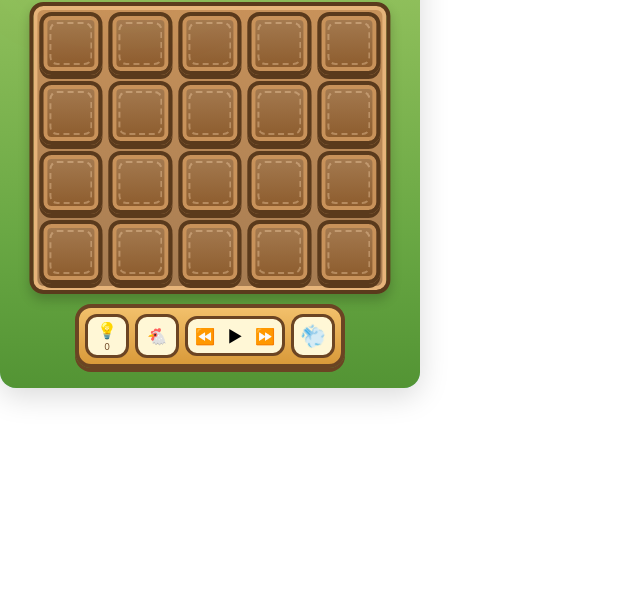
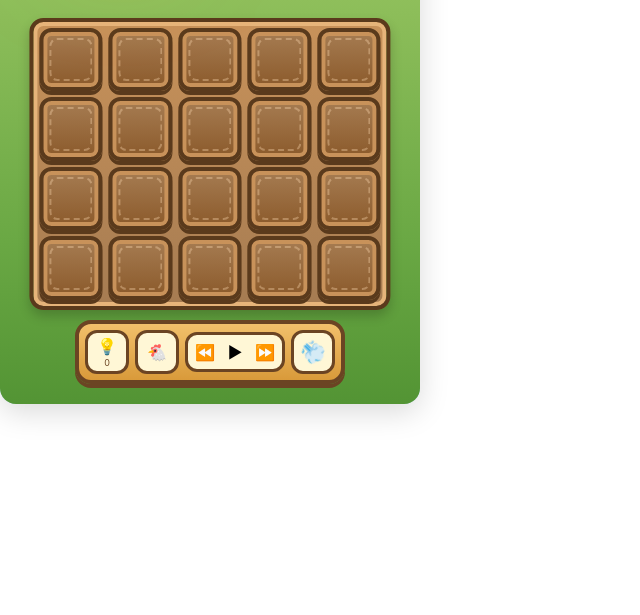
Before and after one commit to sliiu/nook-scenes, a plain HTML site: page scenes/farm/scene.html in a window 1280 px wide. Shown: the part 185-800 px from the top of the page, without its empty margins (0-640 px from the left). Drawn offline with Linux system fonts and the light colour scheme.

Commit message:
farm: drop the field a little
The field and the control row move down 16 pixels. The horizon stays
between the seed bar and the field.

Co-Authored-By: Claude Opus 5.5 <noreply@anthropic.com>

```diff
--- a/scenes/farm/scene.html
+++ b/scenes/farm/scene.html
@@ -21,7 +21,7 @@
     position: relative;
     width: 420px;
     background: #9ad8ff;
-    height: 573px;
+    height: 589px;
     overflow: hidden;
     border-radius: 16px;
     box-shadow: 0 8px 30px rgba(0,0,0,0.15);
@@ -164,7 +164,7 @@
     left: 0;
     right: 0;
     bottom: 0;
-    height: 391px;
+    height: 407px;
     z-index: 1;
     overflow: hidden;
   }
@@ -184,7 +184,7 @@
   .field-panel {
     position: absolute;
     left: 50%;
-    top: 187px;
+    top: 203px;
     width: 86%;
     transform: translateX(-50%);
     background: linear-gradient(180deg, #c8925a 0%, #a67c52 100%);
@@ -454,7 +454,7 @@
   /* 田下一排：亮度、麦克风、收音机、Wi-Fi。本机没有的藏起来。 */
   .yard {
     position: absolute;
-    top: 489px;
+    top: 505px;
     left: 50%;
     transform: translateX(-50%);
     z-index: 8;
--- a/scenes/farm/scene.json
+++ b/scenes/farm/scene.json
@@ -1,9 +1,9 @@
 {
   "id": "farm",
   "name": "农场",
-  "version": "1.3.6",
+  "version": "1.3.7",
   "description": "一块卡通田：播种加 5% 音量、收割减 5%，南瓜静音，天气牌切外观，灯调亮度，鸡管麦克风，收音机切歌，风车开关 Wi-Fi。静音和每块田种的什么在下次打开时还在。",
-  "htmlSha256": "3b493117e6818d7a78bdebc6c014dae4f2cdd1d43aead3fd9d0abde2348f9853",
+  "htmlSha256": "1e9295203c1dfc4a7e64e0a11c15d15d063c3cbcd64da55816d7794368a6a83c",
   "author": "Nook",
   "preview": "preview.png"
 }
```
